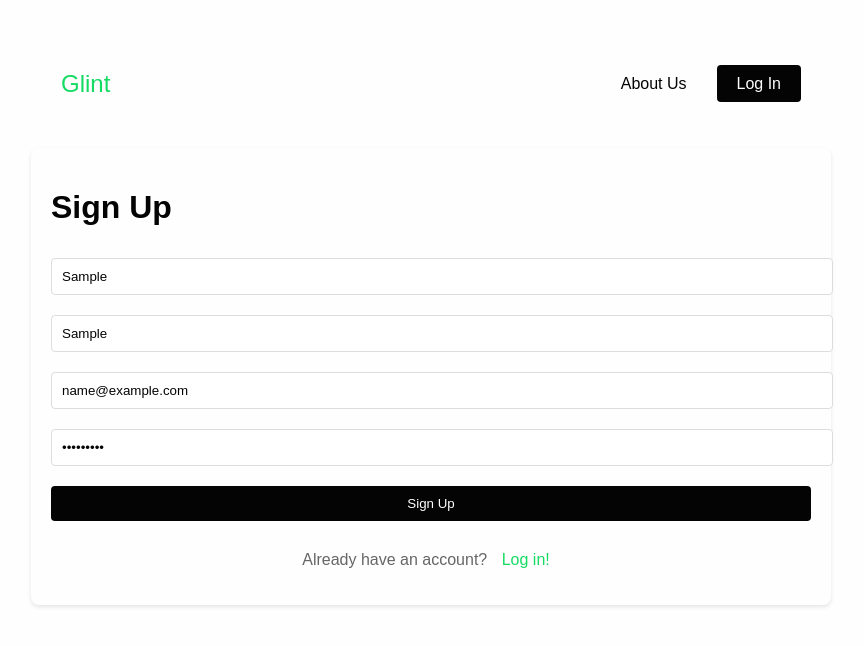
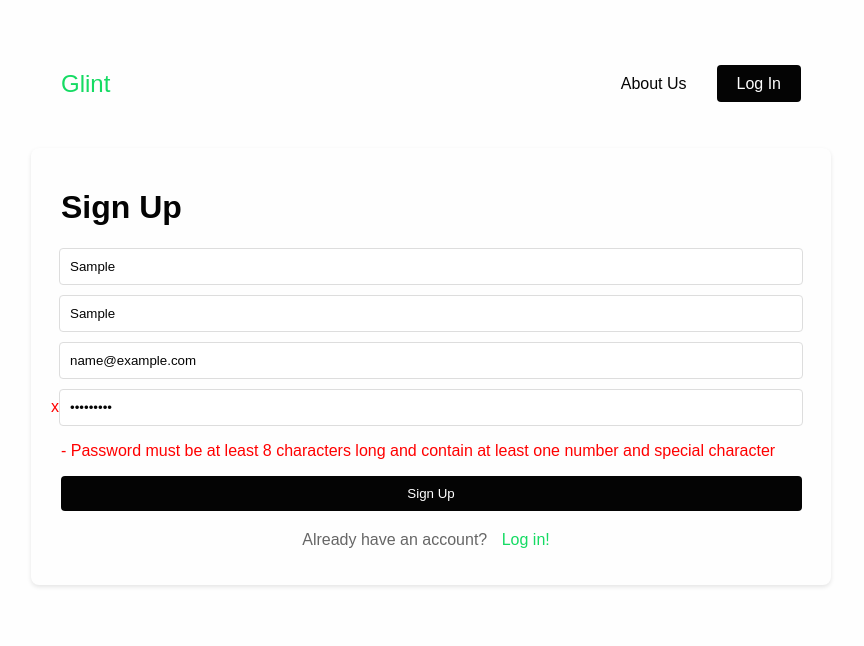
Before and after one commit to vectorsquad/glint-web, a React (Create React App) app: page /signup in a window 1280 px wide. Both pictures are taken after typing "Sample", "Sample", "name@example.com", "Sample123" into the empty fields and a click on the button "Sign Up". Shown: the top 646 px of the page, without its empty margins (209-1073 px from the left). Built offline with nearby package versions, Linux system fonts and the light colour scheme; no server answers.

Commit message:
Added Regex to SignUp page, fixed some styling, added template for AboutUs page

```diff
--- a/src/App.tsx
+++ b/src/App.tsx
@@ -6,6 +6,7 @@ import LoginPage from './pages/LoginPage';
 import SignupPage from './pages/SignupPage';
 import Dashboard from './pages/Dashboard';
 import Header from './components/Header';
+import AboutUs from './pages/AboutUs'
 import './styles/App.css';
 
 const App: React.FC = () => {
@@ -16,7 +17,7 @@ const App: React.FC = () => {
           <Route path="/" element={<HomePage />} />
           <Route path="/login" element={<LoginPage />} />
           <Route path="/signup" element={<SignupPage />} />
-          <Route path="/about" element={<div>About Us</div>} /> {/* Placeholder for About Us */}
+          <Route path="/about" element={<AboutUs/>} />
           <Route path="/dashboard" element={<Dashboard/>} />
         </Routes>
       </div>
--- /dev/null
+++ b/src/pages/AboutUs.tsx
@@ -0,0 +1,17 @@
+import React from 'react';
+import Header from '../components/Header'
+
+const AboutUs: React.FC = () => {
+  return (
+    <div>
+      <Header />
+      <div className="AboutUs">
+          <h1>About Us</h1>
+          <div className="US">
+          </div>
+      </div>
+    </div>
+  );
+}
+
+export default AboutUs;
--- a/src/pages/SignupPage.tsx
+++ b/src/pages/SignupPage.tsx
@@ -10,10 +10,71 @@ const SignupPage: React.FC = () => {
   const [lastName, setLastName] = useState('');
   const [email, setEmail] = useState('');
   const [password, setPassword] = useState('');
+  const [validity, setValidity] = useState({
+    firstName: true,
+    lastName: true,
+    email: true,
+    password: true,
+  });
+  const [errorMessage, setErrorMessage] = useState({
+    firstName: '',
+    lastName: '',
+    email: '',
+    password: '',
+  });
   const navigate = useNavigate();
+
+  const handleValidation = (name: string, value: string) => {
+    const nameRegex = /^[A-Za-z]+$/;
+    const emailRegex = /^[a-zA-Z0-9._%+-]+@[a-zA-Z0-9.-]+\.[a-zA-Z]{2,}$/;
+    const passwordRegex = /^(?=.*\d)(?=.*[!@#$%^&*])(?=.*[a-zA-Z]).{8,}$/;
+
+    let isValid = true;
+    let message = '';
+
+    switch (name) {
+      case 'firstName':
+        isValid = nameRegex.test(value);
+        message = isValid ? '' : '- First name can only contain letters';
+        break;
+      case 'lastName':
+        isValid = nameRegex.test(value);
+        message = isValid ? '' : '- Last name can only contain letters';
+        break;
+      case 'email':
+        isValid = emailRegex.test(value);
+        message = isValid ? '' : '- Invalid Email';
+        break;
+      case 'password':
+        isValid = passwordRegex.test(value);
+        message = isValid ? '' : '- Password must be at least 8 characters long and contain at least one number and special character';
+        break;
+      default:
+        break;
+    }
+
+    setValidity((prevState) => ({
+      ...prevState,
+      [name]: isValid,
+    }));
+
+    setErrorMessage((prevState) => ({
+      ...prevState,
+      [name]: message,
+    }));
+
+    return isValid;
+  };
 
   const handleSubmit = async (e: React.FormEvent) => {
     e.preventDefault();
+
+    const isFirstNameValid = handleValidation('firstName', firstName);
+    const isLastNameValid = handleValidation('lastName', lastName);
+    const isEmailValid = handleValidation('email', email);
+    const isPasswordValid = handleValidation('password', password);
+
+    if(isFirstNameValid && isLastNameValid && isEmailValid && isPasswordValid){
       try {
         const response = await axios.post('/api/signup', {
           firstName,
@@ -30,6 +91,7 @@ const SignupPage: React.FC = () => {
       } catch (error) {
         console.error('Error signing up:', error);
       }
+    }
   };
 
   return (
@@ -38,34 +100,62 @@ const SignupPage: React.FC = () => {
       <div className="form-container">
         <h1>Sign Up</h1>
         <form onSubmit={handleSubmit}>
+            <div className="input-container">
               <input
                 type="text"
                 placeholder="First Name"
                 value={firstName}
-            onChange={(e) => setFirstName(e.target.value)}
+                onChange={(e) => {
+                  setFirstName(e.target.value);
+                  handleValidation('firstName', e.target.value);
+                }}
                 required
               />
+              {!validity.firstName && <span className="regexError">x</span>}
+            </div>
+            <div className='input-container'>
               <input
                 type="text"
                 placeholder="Last Name"
                 value={lastName}
-            onChange={(e) => setLastName(e.target.value)}
+                onChange={(e) => {
+                  setLastName(e.target.value);
+                  handleValidation('lastName', e.target.value);
+                }}
               required
               />
+              {!validity.lastName && <span className="regexError">x</span>}
+            </div>
+            <div className='input-container'>
               <input
                 type="email"
                 placeholder="Email"
                 value={email}
-            onChange={(e) => setEmail(e.target.value)}
+                onChange={(e) => {
+                  setEmail(e.target.value);
+                  handleValidation('email', e.target.value);
+                }}
                 required
               />
+              {!validity.email && <span className="regexError">x</span>}
+            </div>
+            <div className="input-container">
               <input
                 type="password"
                 placeholder="Password"
                 value={password}
-            onChange={(e) => setPassword(e.target.value)}
+                onChange={(e) => {
+                  setPassword(e.target.value);
+                  handleValidation('password', e.target.value);
+                }}
                 required
               />
+            {!validity.password && <span className="regexError">x</span>}
+          </div>
+          {errorMessage.firstName && <p className="validation-message">{errorMessage.firstName}</p>}
+          {errorMessage.lastName && <p className="validation-message">{errorMessage.lastName}</p>}
+          {errorMessage.email && <p className="validation-message">{errorMessage.email}</p>}
+          {errorMessage.password && <p className="validation-message">{errorMessage.password}</p>}
           <button type="submit">Sign Up</button>
         </form>
         <p className="link">Already have an account? <Link to="/login">Log in!</Link></p>
--- a/src/styles/App.css
+++ b/src/styles/App.css
@@ -9,6 +9,7 @@ body {
 }
 
 h1 {
+  margin-left: 10px;
   color: #040404; /* Dark text color */
 }
 
@@ -32,25 +33,26 @@ a {
 }
 
 input[type="text"], input[type="email"], input[type="password"] {
-  width: 100%;
+  width: 95%;
   padding: 10px;
-  margin: 10px 0;
+  margin: 10px auto;
   border: 1px solid #ddd;
   border-radius: 4px;
   color: #040404; /* Dark text color */
+  display: block;
 }
 
 button, .black-button {
-  width: 100%;
+  width: 97.5%;
   padding: 10px;
   background-color: #040404; /* Dark background */
   border: none;
   color: #FEFEFE; /* Light text */
   border-radius: 4px;
   cursor: pointer;
-  margin: 10px 0;
+  margin: 10px auto;
   text-align: center;
-  display: inline-block;
+  display: block;
 }
 
 button:hover, .black-button:hover {
@@ -93,3 +95,19 @@ p {
   height: auto;
   margin-bottom: 20px; /* Add margin below the logo */
 }
+
+.input-container {
+  position: relative;
+}
+
+.regexError {
+  color: red;
+  position: absolute;
+  top: 50%;
+  transform: translateY(-50%);
+}
+
+.validation-message {
+  color: red;
+  margin-left: 10px;
+}
```
Lines whose indentation alone changed are shown as unchanged.
